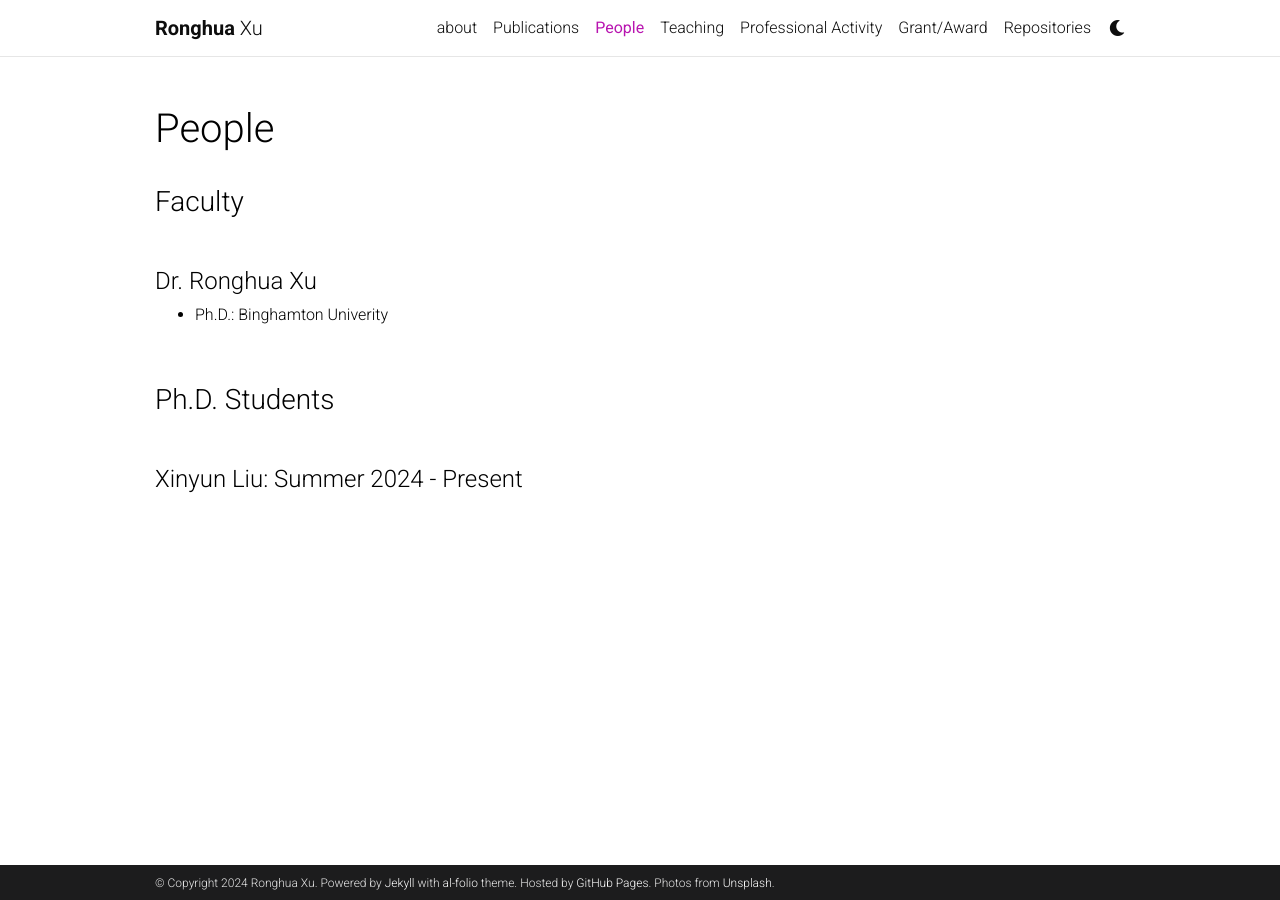
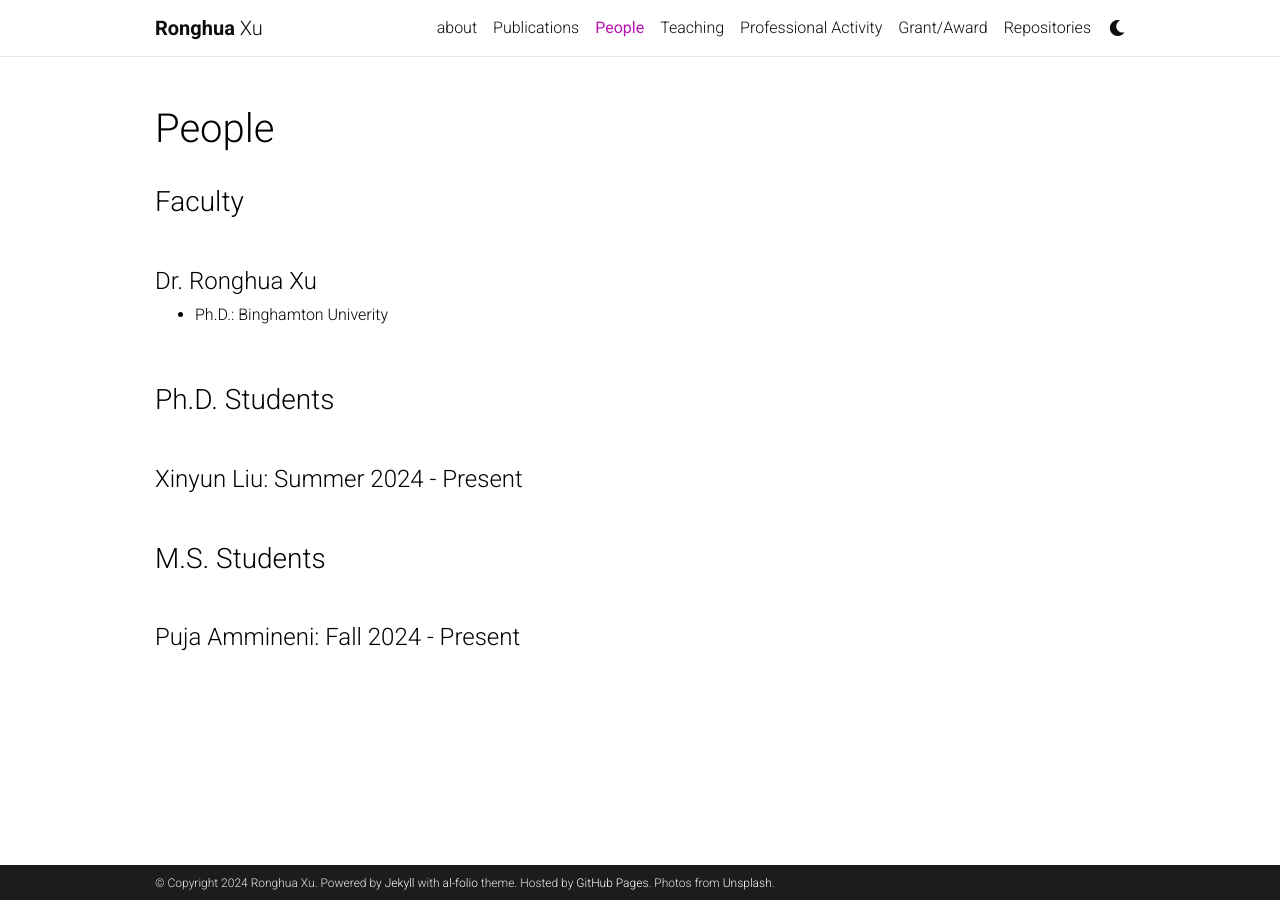
Before and after one commit to samuelxu999/samuelxu999.github.io, a Jekyll site: the page built from _pages/people.md, in a window 1280 px wide. Built offline with Jekyll 4.4.1, drawn with Linux system fonts in a browser that asks for light colours; comment, search, counter and statistics services are not loaded; a style sheet for code colours, icons or effects is not loaded.

Commit message:
Add M.S student in people.

```diff
--- a/_pages/people.md
+++ b/_pages/people.md
@@ -20,3 +20,9 @@ nav_order: 2
 <h4>Xinyun Liu: Summer 2024 - Present</h4>
 
 <br>
+
+<h3>M.S. Students</h3>
+<br>
+<h4>Puja Ammineni: Fall 2024 - Present</h4>
+
+<br>
```
Also changed, not shown: _pages/activity.md (+1 -0 lines).
